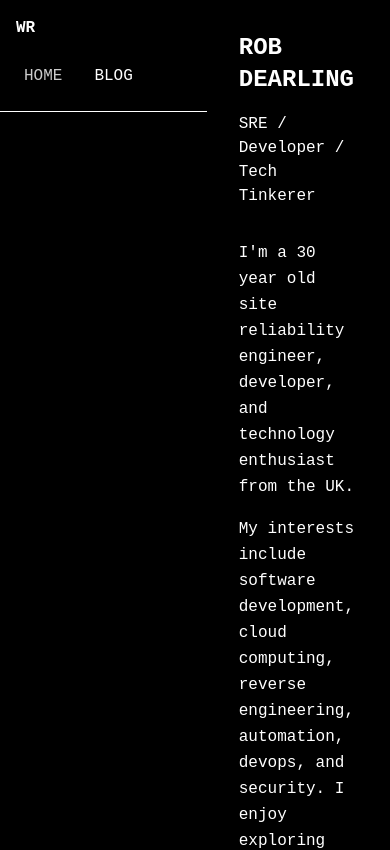
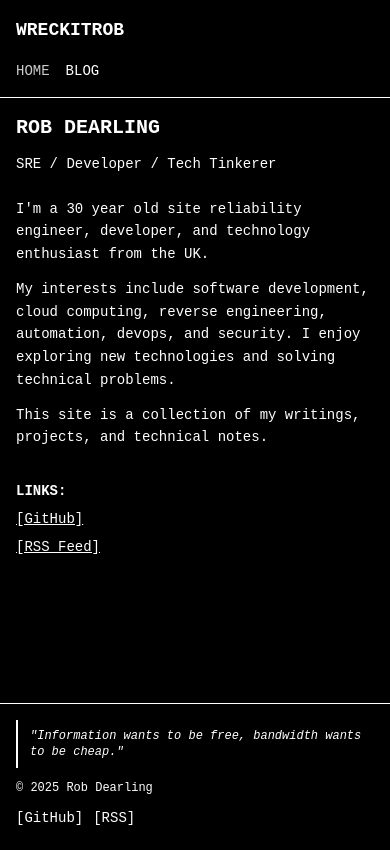
Before and after one commit to RobDearling/robdearling.github.io, a Next.js app: page / in a window 390 px wide. Shown: the top 850 px of the page. Built offline with nearby package versions, Linux system fonts and the light colour scheme.

Commit message:
responsiveness

```diff
--- a/components/layout.tsx
+++ b/components/layout.tsx
@@ -16,6 +16,7 @@ export default function Layout({ children, home }: LayoutProps) {
   return (
     <div lang='en' className="flex min-h-screen">
       <Head>
+        <meta name="viewport" content="width=device-width, initial-scale=1.0" />
         <link rel="icon" href="/favicon.ico" />
         <link rel="alternate" type="application/rss+xml" title="WreckItRob RSS Feed" href="/rss.xml" />
         <meta
@@ -65,23 +66,45 @@ export default function Layout({ children, home }: LayoutProps) {
       </aside>
 
       {/* Mobile header */}
-      <div className="md:hidden w-full">
+      <div className="md:hidden w-full flex flex-col">
         <header className="p-4 border-b border-white">
           <div className="mb-4">
-            <Link href="/" className="font-bold">WR</Link>
+            <Link href="/" className="font-bold text-lg hover:text-gray-400">WRECKITROB</Link>
           </div>
-          <nav className="flex space-x-4">
-            <Link className={`nav-item ${pathname === '/' ? 'nav-active' : ''}`} href="/">
+          <nav className="flex space-x-4 text-sm">
+            <Link className={`${pathname === '/' ? 'nav-active' : ''} hover:underline`} href="/">
               HOME
             </Link>
-            <Link className={`nav-item ${pathname === '/blog' ? 'nav-active' : ''}`} href="/blog">
+            <Link className={`${pathname === '/blog' ? 'nav-active' : ''} hover:underline`} href="/blog">
               BLOG
             </Link>
           </nav>
         </header>
+
+        <main className="flex-grow p-4 sm:p-6">{children}</main>
+
+        <footer className="p-4 sm:p-6 border-t border-white text-sm">
+          <div className="flex flex-col space-y-3">
+            <div className="text-xs italic border-l-2 border-white pl-3 py-2">
+              "Information wants to be free, bandwidth wants to be cheap."
+            </div>
+            <div className="text-xs">
+              © 2025 Rob Dearling
+            </div>
+            <div className="social-icons flex-row">
+              <a href="https://github.com/RobDearling" target="_blank" rel="noopener noreferrer me" title="Github">
+                [GitHub]
+              </a>
+              <a href="/rss.xml" target="_blank" rel="noopener noreferrer" title="RSS Feed">
+                [RSS]
+              </a>
+            </div>
+          </div>
+        </footer>
       </div>
 
-      <div className="flex flex-col flex-1">
+      {/* Desktop layout */}
+      <div className="hidden md:flex md:flex-col md:flex-1">
         <main className="flex-grow p-8 md:p-16 max-w-4xl">{children}</main>
 
         <footer className="p-8 border-t border-white">
@@ -92,14 +115,6 @@ export default function Layout({ children, home }: LayoutProps) {
             <div className="text-sm">
               © 2025 Rob Dearling
             </div>
-            <div className="social-icons md:hidden">
-              <a href="https://github.com/RobDearling" target="_blank" rel="noopener noreferrer me" title="Github">
-                [GitHub]
-              </a>
-              <a href="/rss.xml" target="_blank" rel="noopener noreferrer" title="RSS Feed">
-                [RSS]
-              </a>
-            </div>
           </div>
         </footer>
       </div>
--- a/pages/404.tsx
+++ b/pages/404.tsx
@@ -8,8 +8,8 @@ export default function Custom404() {
       <Head>
         <title>404 - Not Found | {siteTitle}</title>
       </Head>
-      <div className="flex flex-col items-start space-y-6">
-        <pre className="text-sm md:text-base leading-tight whitespace-pre">
+      <div className="flex flex-col items-start space-y-4 md:space-y-6">
+        <pre className="text-xs md:text-base leading-tight whitespace-pre overflow-x-auto">
 {`
   _  _    ___  _  _
  | || |  / _ \\| || |
@@ -20,14 +20,14 @@ export default function Custom404() {
 `}
         </pre>
 
-        <div className="space-y-4">
-          <h1 className="text-xl font-bold">ERROR: PAGE NOT FOUND</h1>
-          <p className="text-base">
+        <div className="space-y-3 md:space-y-4">
+          <h1 className="text-lg md:text-xl font-bold">ERROR: PAGE NOT FOUND</h1>
+          <p className="text-sm md:text-base">
             The requested resource could not be located on this server.
           </p>
-          <div className="mt-8">
-            <p className="mb-2">Available options:</p>
-            <ul className="space-y-1 ml-4">
+          <div className="mt-6 md:mt-8">
+            <p className="mb-2 text-sm md:text-base">Available options:</p>
+            <ul className="space-y-1 ml-4 text-sm md:text-base">
               <li>
                 <Link href="/" className="underline hover:no-underline">
                   [Return to home]
--- a/pages/blog.tsx
+++ b/pages/blog.tsx
@@ -30,15 +30,15 @@ export default function Home({ allPostsData }: HomeProps) {
         <title>{siteTitle}</title>
       </Head>
       <section>
-        <h1 className="font-bold text-2xl mb-8">BLOG POSTS</h1>
-        <ul className="space-y-6">
+        <h1 className="font-bold text-xl md:text-2xl mb-6 md:mb-8">BLOG POSTS</h1>
+        <ul className="space-y-4 md:space-y-6">
           {allPostsData.map(({ id, date, title }) => (
-            <li key={id} className="border-b border-white pb-4">
-              <Link href={`/posts/${id}`} className="text-lg hover:underline">
+            <li key={id} className="border-b border-white pb-3 md:pb-4">
+              <Link href={`/posts/${id}`} className="text-base md:text-lg hover:underline block">
                 {title}
               </Link>
               <div className="mt-1">
-                <span className="text-sm text-gray-400">
+                <span className="text-xs md:text-sm text-gray-400">
                   <Date dateString={date} />
                 </span>
               </div>
--- a/pages/index.tsx
+++ b/pages/index.tsx
@@ -8,13 +8,13 @@ export default function Home() {
         <title>{siteTitle}</title>
       </Head>
       <div>
-        <div className="mb-8">
-          <h1 className="text-2xl font-bold mb-4">ROB DEARLING</h1>
-          <p className="text-base">
+        <div className="mb-6 md:mb-8">
+          <h1 className="text-xl md:text-2xl font-bold mb-3 md:mb-4">ROB DEARLING</h1>
+          <p className="text-sm md:text-base">
             SRE / Developer / Tech Tinkerer
           </p>
         </div>
-        <div className="space-y-4 text-base leading-relaxed">
+        <div className="space-y-3 md:space-y-4 text-sm md:text-base leading-relaxed">
           <p>
             I'm a 30 year old site reliability engineer, developer, and technology enthusiast from the UK.
           </p>
@@ -27,14 +27,14 @@ export default function Home() {
             This site is a collection of my writings, projects, and technical notes.
           </p>
         </div>
-        <div className="mt-12 space-y-2">
-          <p className="font-bold">LINKS:</p>
-          <p>
+        <div className="mt-8 md:mt-12 space-y-2">
+          <p className="font-bold text-sm md:text-base">LINKS:</p>
+          <p className="text-sm md:text-base">
             <a href="https://github.com/RobDearling" target="_blank" rel="noopener noreferrer me" className="underline hover:no-underline">
               [GitHub]
             </a>
           </p>
-          <p>
+          <p className="text-sm md:text-base">
             <a href="/rss.xml" target="_blank" rel="noopener noreferrer" className="underline hover:no-underline">
               [RSS Feed]
             </a>
--- a/pages/posts/[id].tsx
+++ b/pages/posts/[id].tsx
@@ -28,11 +28,11 @@ export default function Post({ postData }: { postData: PostData }) {
         <meta property="og:description" content={postData.title}></meta>
       </Head>
       <article>
-        <h1 className='text-2xl font-bold'>{postData.title}</h1>
-        <div className='text-sm mt-2 text-gray-400'>
+        <h1 className='text-xl md:text-2xl font-bold'>{postData.title}</h1>
+        <div className='text-xs md:text-sm mt-2 text-gray-400'>
           Posted on <Date dateString={postData.date} />
         </div>
-        <div id='blog-content' className='mt-8' dangerouslySetInnerHTML={{ __html: postData.contentHtml }} />
+        <div id='blog-content' className='mt-6 md:mt-8' dangerouslySetInnerHTML={{ __html: postData.contentHtml }} />
       </article>
     </Layout>
   );
--- a/styles/global.css
+++ b/styles/global.css
@@ -73,18 +73,34 @@ h1, h2, h3, h4, h5, h6 {
 }
 
 article p {
+  font-size: 0.875rem;
+  margin-top: 14px;
+  margin-bottom: 14px;
+  line-height: 1.7;
+  color: #ffffff;
+}
+
+@media (min-width: 768px) {
+  article p {
     font-size: 1rem;
     margin-top: 18px;
     margin-bottom: 18px;
     line-height: 1.8;
+  }
+}
+
+article > h2 {
+  font-size: 1.25rem;
+  line-height: 1.75rem;
+  font-weight: bold;
   color: #ffffff;
 }
 
+@media (min-width: 768px) {
   article > h2 {
     font-size: 1.5rem;
     line-height: 2rem;
-  font-weight: bold;
-  color: #ffffff;
+  }
 }
 
 article a {
@@ -101,12 +117,21 @@ article ul {
 }
 
 article li {
+  margin-top: 4px;
+  margin-bottom: 4px;
+  margin-left: 20px;
+  font-size: 0.875rem;
+  list-style-type: disc;
+  color: #ffffff;
+}
+
+@media (min-width: 768px) {
+  article li {
     margin-top: 5px;
     margin-bottom: 5px;
     margin-left: 25px;
     font-size: 1rem;
-  list-style-type: disc;
-  color: #ffffff;
+  }
 }
 
 article li::marker {
@@ -117,17 +142,35 @@ article li::marker {
 article table {
   width: 100%;
   border-collapse: collapse;
-  margin: 20px 0;
+  margin: 16px 0;
   background-color: #000000;
   border: 1px solid #ffffff;
+  display: block;
+  overflow-x: auto;
+  font-size: 0.75rem;
+}
+
+@media (min-width: 768px) {
+  article table {
+    margin: 20px 0;
+    display: table;
+    font-size: 0.875rem;
+  }
 }
 
 article th,
 article td {
-  padding: 8px 12px;
+  padding: 6px 8px;
   text-align: left;
   border: 1px solid #ffffff;
   color: #ffffff;
+}
+
+@media (min-width: 768px) {
+  article th,
+  article td {
+    padding: 8px 12px;
+  }
 }
 
 article th {
@@ -136,29 +179,62 @@ article th {
 }
 
 article td {
+  font-size: 0.75rem;
+}
+
+@media (min-width: 768px) {
+  article td {
     font-size: 0.95rem;
+  }
 }
 
 pre[class*="language-"] {
   background: #000000 !important;
-  padding: 16px;
+  padding: 12px;
   border: 1px solid #ffffff;
-  margin: 20px 0px !important;
+  margin: 16px 0px !important;
+  overflow-x: auto;
+  font-size: 0.75rem;
 }
 
+@media (min-width: 768px) {
+  pre[class*="language-"] {
+    padding: 16px;
+    margin: 20px 0px !important;
+    font-size: 0.875rem;
+  }
+}
+
+#blog-content > h2 {
+  font-size: 1.25rem;
+  line-height: 1.75rem;
+  margin: 12px 0px;
+  font-weight: bold;
+  color: #ffffff;
+}
+
+@media (min-width: 768px) {
   #blog-content > h2 {
     font-size: 1.5rem;
     line-height: 2rem;
     margin: 15px 0px;
-  font-weight: bold;
-  color: #ffffff;
+  }
 }
 
 :not(pre) > code {
   background: #000000;
-  padding: 2px 8px;
+  padding: 2px 6px;
   border: 1px solid #ffffff;
   color: #ffffff;
+  font-size: 0.75rem;
+  word-break: break-word;
+}
+
+@media (min-width: 768px) {
+  :not(pre) > code {
+    padding: 2px 8px;
+    font-size: 0.875rem;
+  }
 }
 
 code[class*="language-"],
```
Also changed, not shown: pages/riddles.tsx (+15 -8 lines). Lines whose indentation alone changed are shown as unchanged.
